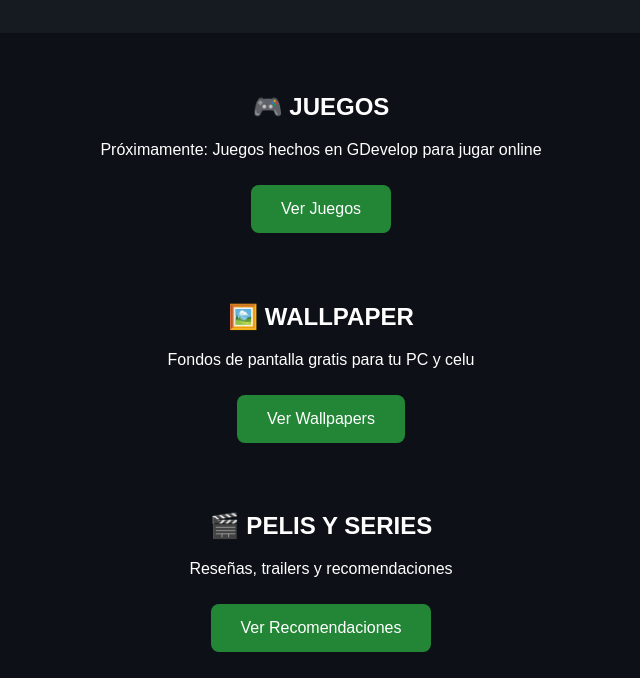
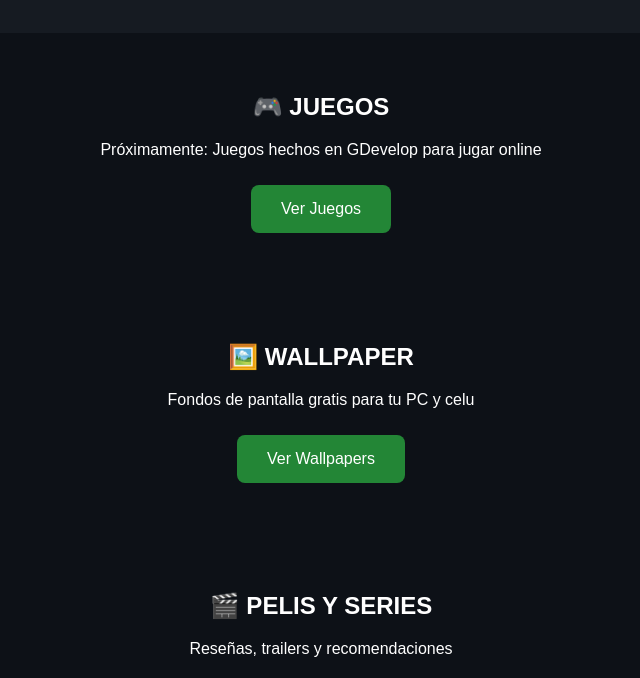
Before and after one commit to mauro999-web/mauro999-web.github.io, a plain HTML site: page index.html in a window 1280 px wide. Shown: the part 122-800 px from the top of the page, without its empty margins (319-959 px from the left). Drawn offline with Linux system fonts and the light colour scheme.

Commit message:
Update index.html

```diff
--- a/index.html
+++ b/index.html
@@ -24,9 +24,11 @@
         <a href="#" class="boton">Ver Juegos</a>
     </div>
 
+  <div class="seccion">
     <h2>🖼️ WALLPAPER</h2>
-<p>Fondos de pantalla gratis para tu PC y celu</p>
-<a href="wallpaper.html" class="boton">Ver Wallpapers</a>
+    <p>Fondos de pantalla gratis para tu PC y celu</p>
+    <a href="wallpaper.html" class="boton">Ver Wallpapers</a>
+</div>
 
     <div class="seccion">
         <h2>🎬 PELIS Y SERIES</h2>
```
